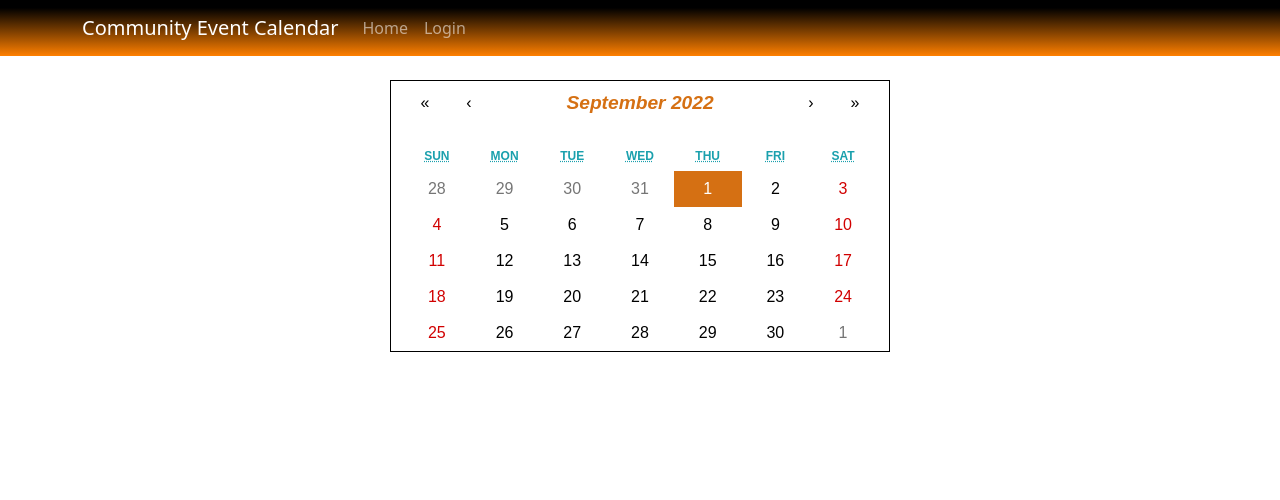
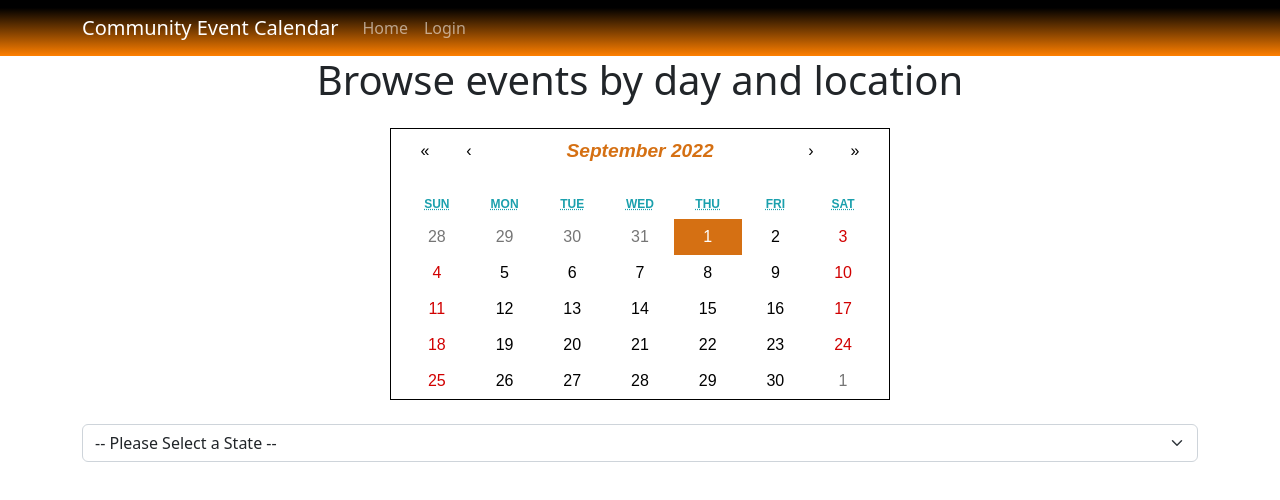
Before and after one commit to fpierreRun/Group-3-MVP, a React (Create React App) app in the folder client/: page / in a window 1280 px wide. Shown: the top 500 px of the page. Built offline with nearby package versions, Linux system fonts and the light colour scheme.

Commit message:
set up state for selecting states and dates

```diff
--- a/client/src/pages/Home.js
+++ b/client/src/pages/Home.js
@@ -1,8 +1,92 @@
-import EventCalendar from '../components/EventCalendar'
+import Calendar from 'react-calendar'
+import { Form } from 'react-bootstrap'
+import { useState } from 'react'
 
 const HomePage = (props) => {
+
+  const [date, setDate] = useState(new Date())
+  const [state, setState] = useState("")
+
+  function selectDate (nextValue) {
+    setDate(nextValue)
+
+    console.log(date, state);
+  }
+
+  function selectState(e) {
+    setState(e.target.value)
+
+    console.log(date, state);
+  }
+
+
   return (
-    <EventCalendar></EventCalendar>
+    <main className='text-center'>
+      <h1>Browse events by day and location</h1>
+      <div className='row justify-content-around m-4'>
+        <Calendar
+          onChange={selectDate}
+          value={date}
+          calendarType={'US'}
+          view={'month'}
+          className='col-4'
+        />
+      </div>
+      <Form.Select name="state" value={state} onChange={selectState}>
+      <option value="">-- Please Select a State --</option>
+      <option value="AL">Alabama</option>
+      <option value="AK">Alaska</option>
+      <option value="AZ">Arizona</option>
+      <option value="AR">Arkansas</option>
+      <option value="CA">California</option>
+      <option value="CO">Colorado</option>
+      <option value="CT">Connecticut</option>
+      <option value="DE">Delaware</option>
+      <option value="DC">Dist of Columbia</option>
+      <option value="FL">Florida</option>
+      <option value="GA">Georgia</option>
+      <option value="HI">Hawaii</option>
+      <option value="ID">Idaho</option>
+      <option value="IL">Illinois</option>
+      <option value="IN">Indiana</option>
+      <option value="IA">Iowa</option>
+      <option value="KS">Kansas</option>
+      <option value="KY">Kentucky</option>
+      <option value="LA">Louisiana</option>
+      <option value="ME">Maine</option>
+      <option value="MD">Maryland</option>
+      <option value="MA">Massachusetts</option>
+      <option value="MI">Michigan</option>
+      <option value="MN">Minnesota</option>
+      <option value="MS">Mississippi</option>
+      <option value="MO">Missouri</option>
+      <option value="MT">Montana</option>
+      <option value="NE">Nebraska</option>
+      <option value="NV">Nevada</option>
+      <option value="NH">New Hampshire</option>
+      <option value="NJ">New Jersey</option>
+      <option value="NM">New Mexico</option>
+      <option value="NY">New York</option>
+      <option value="NC">North Carolina</option>
+      <option value="ND">North Dakota</option>
+      <option value="OH">Ohio</option>
+      <option value="OK">Oklahoma</option>
+      <option value="OR">Oregon</option>
+      <option value="PA">Pennsylvania</option>
+      <option value="RI">Rhode Island</option>
+      <option value="SC">South Carolina</option>
+      <option value="SD">South Dakota</option>
+      <option value="TN">Tennessee</option>
+      <option value="TX">Texas</option>
+      <option value="UT">Utah</option>
+      <option value="VT">Vermont</option>
+      <option value="VA">Virginia</option>
+      <option value="WA">Washington</option>
+      <option value="WV">West Virginia</option>
+      <option value="WI">Wisconsin</option>
+      <option value="WY">Wyoming</option>
+      </Form.Select>
+    </main>
   )
 }
 
```
